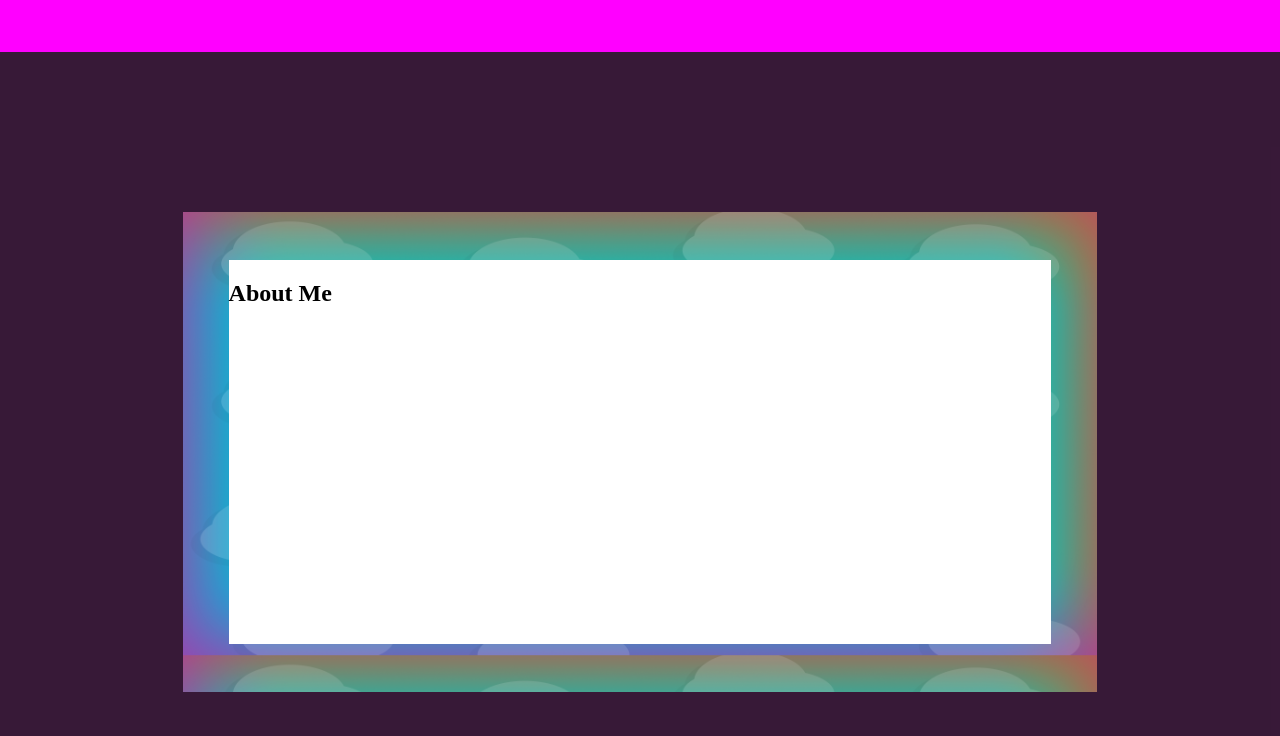
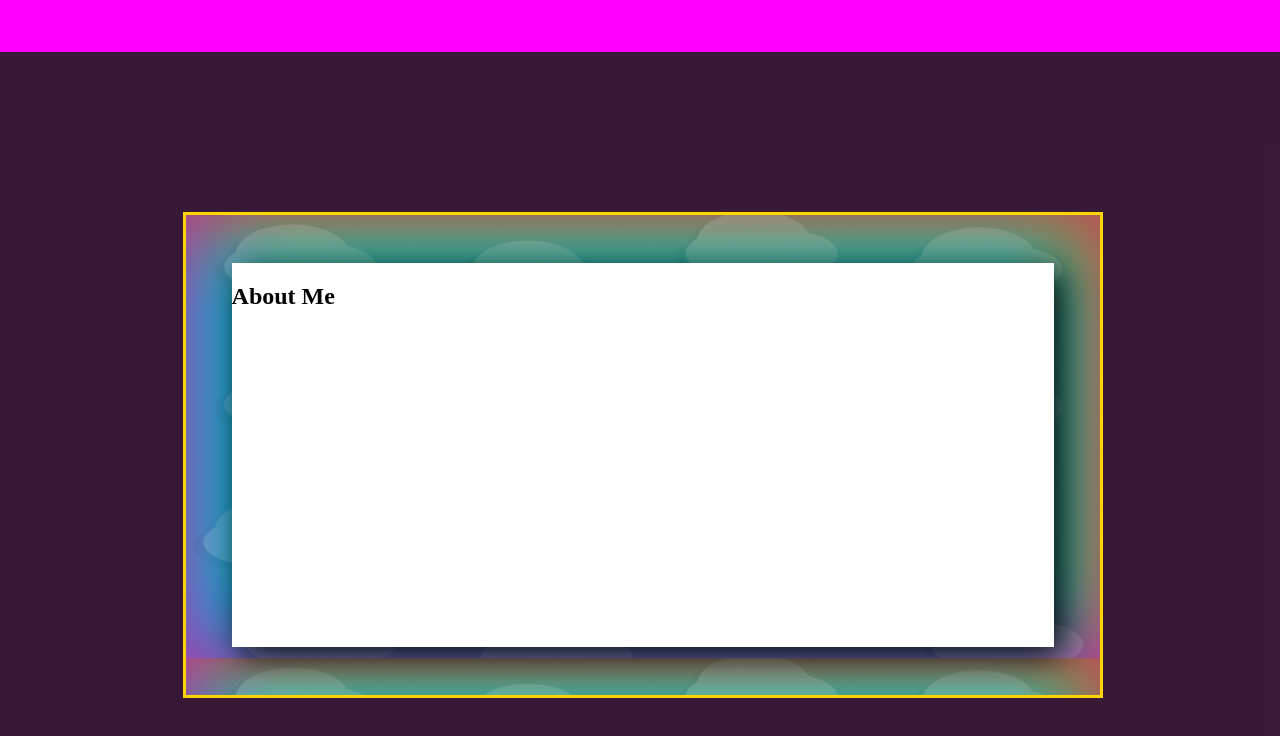
Before and after one commit to V3nusAsABoy/V3nusAsABoy.github.io, a plain HTML site: page index.html in a window 1280 px wide. Shown: the part 108-844 px from the top of the page. Drawn offline with Linux system fonts and the light colour scheme.

Commit message:
added box shadow and border to about me card

```diff
--- a/styles/main.css
+++ b/styles/main.css
@@ -43,10 +43,12 @@ header > h1{
     display:flex;
     align-items: center;
     justify-content: center;
+    border: solid rgb(255, 213, 0) 0.2em;
 }
 
 #aboutMe > div{
     background-color: white;
     height: 80%;
     width: 90%;
+    box-shadow: 0.5em 0.5em 2em black;
 }
```
